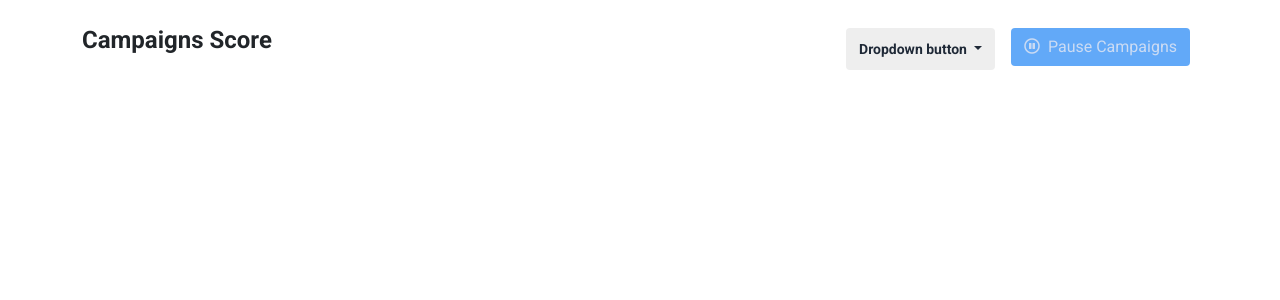
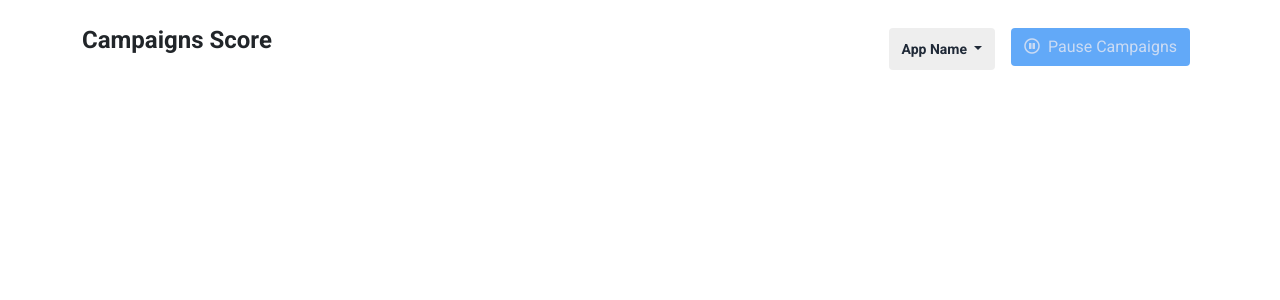
Before and after one commit to mossaddak/ApporterV1.2, a Django app: page /main/home/ in a window 1280 px wide. Shown: the part 75-375 px from the top of the page. Run offline with Django 4.2, Linux system fonts and the light colour scheme; a user stored in the database is signed in; data comes from the database, SQL or seed files in the repository; both versions use the stored data as it was after the commit; some libraries are stand-ins or nearby versions.

Commit message:
dropdown menue updated

```diff
--- a/main/templates/home.html
+++ b/main/templates/home.html
@@ -38,12 +38,12 @@
         <div class="d-flex ms-auto">
             <div class="dropdown my-1">
                 <button class="btn dropdown-toggle mx-2 roboto_font" type="button" id="dropdownMenuButton1" data-bs-toggle="dropdown" aria-expanded="false">
-                  Dropdown button
+                  App Name
                 </button>
                 <ul class="dropdown-menu" aria-labelledby="dropdownMenuButton1">
-                  <li><a class="dropdown-item roboto_font" href="#">Action</a></li>
-                  <li><a class="dropdown-item roboto_font" href="#">Another action</a></li>
-                  <li><a class="dropdown-item roboto_font" href="#">Something else here</a></li>
+                    {% for app in app %}
+                    <li><a class="dropdown-item roboto_font" href="#">{{app.app_title}}</a></li>
+                    {% endfor %}
                 </ul>
             </div>
 
--- a/main/views.py
+++ b/main/views.py
@@ -1,7 +1,8 @@
 from django.shortcuts import render
 from django.contrib.auth.decorators import login_required
 from .models import(
-    campaign
+    campaign,
+    app
 )
 
 # Create your views here.
@@ -10,7 +11,7 @@ def HomeView(request):
 
 
     context = {
-
+        "app":app.objects.all()
     }
     return render(request, 'home.html', context)
 
```
Also changed, not shown: db.sqlite3.
